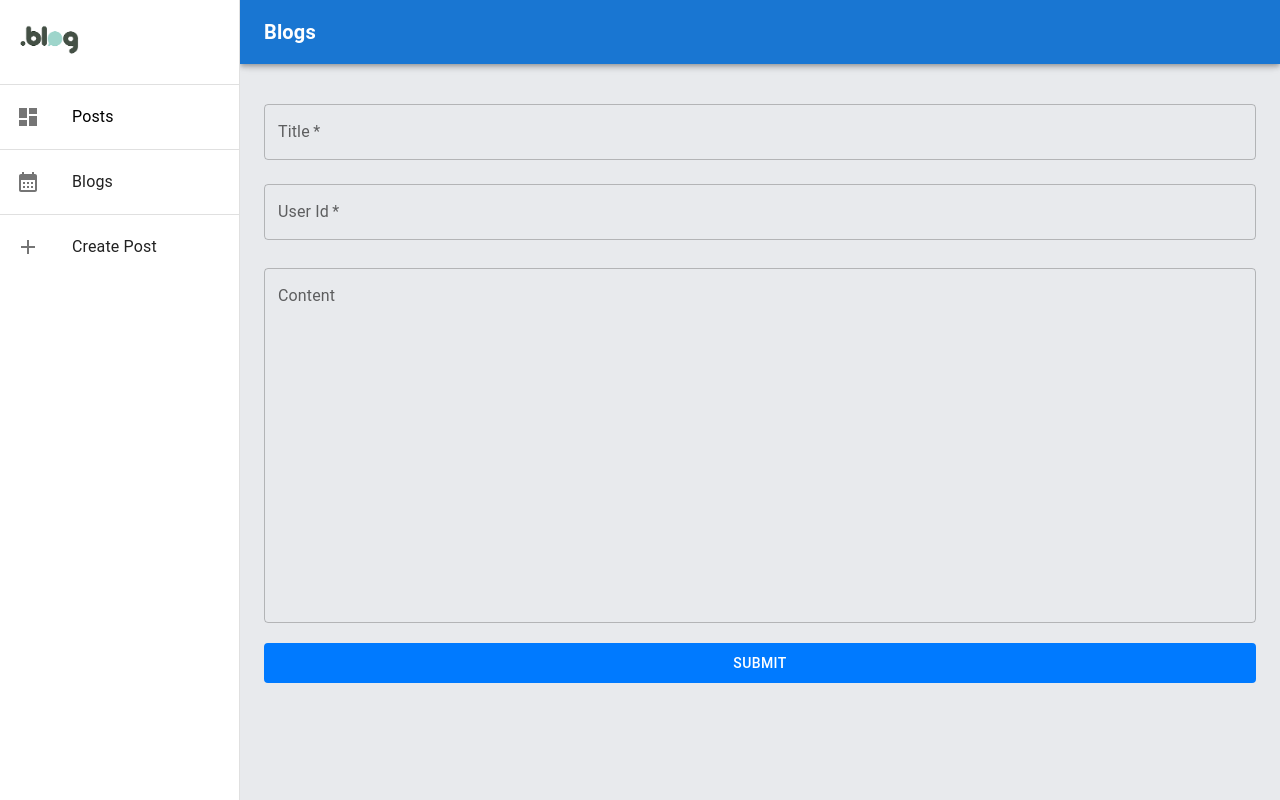
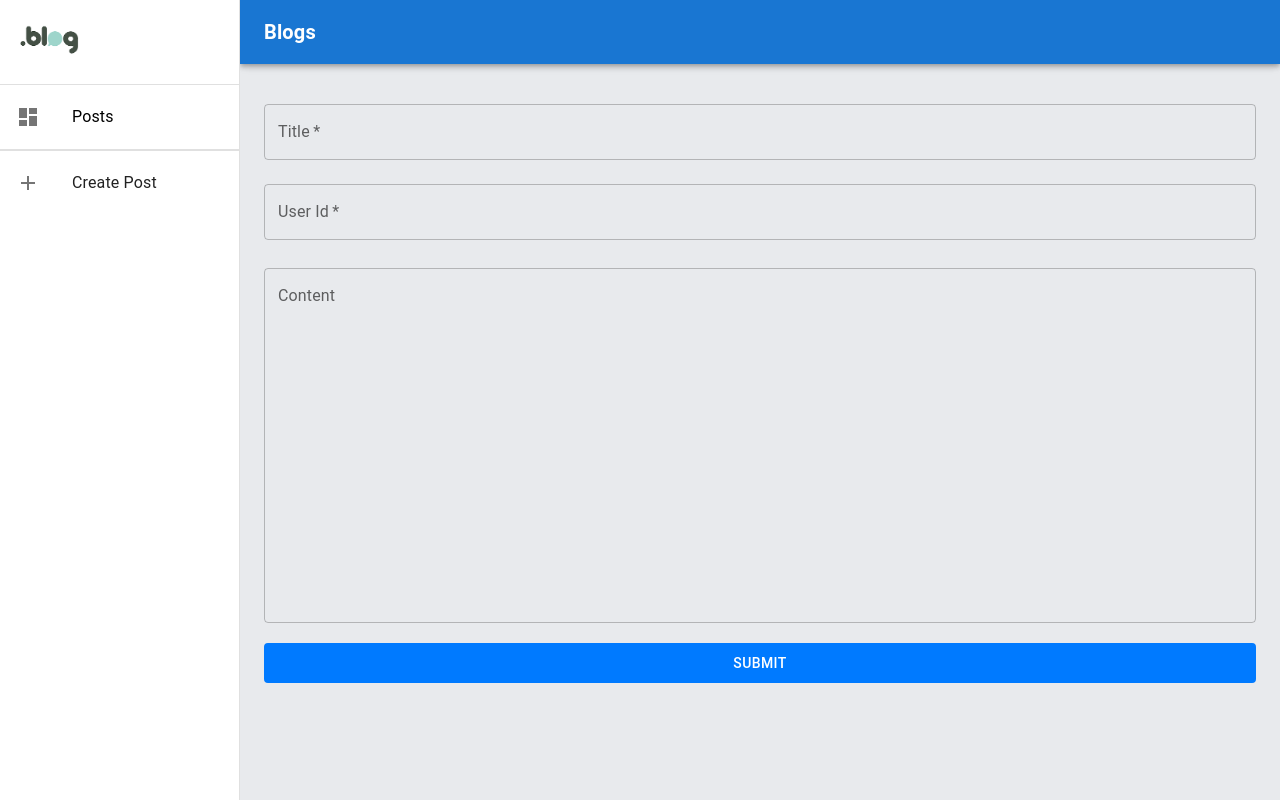
Before and after one commit to khushimehta24/Blogs, a React (Create React App) app: page /createpost in a window 1280 px wide. Built offline with nearby package versions, Linux system fonts and the light colour scheme.

Commit message:
removed blogs

```diff
--- a/src/App.js
+++ b/src/App.js
@@ -14,8 +14,6 @@ function App() {
           <Route exact path='/' element={<PostsPage />} />
           <Route exact path='/postdetails' element={<SinglePostPage />} />
           <Route exact path='/createpost' element={<CreatePostPage />} />
-          <Route exact path='/myblog' element={<BlogsPage />} />
-          <Route exact path='/myblogdetails' element={<SingleBlogPage />} />
 
         </Routes>
       </Router>
--- a/src/Components/Sidebar.js
+++ b/src/Components/Sidebar.js
@@ -69,21 +69,21 @@ function ResponsiveDrawer(props) {
                 </ListItem>
             </List>
             <Divider />
-            <List>
-                <ListItem button >
+            {/* <List>
+                <ListItem button onClick={() => navigate('/myblog')}>
                     <ListItemIcon>
                         <CalendarMonthIcon />
                     </ListItemIcon>
-                    <ListItemText primary="Blogs" onClick={() => navigate('/myblog')} />
+                    <ListItemText primary="Blogs"  />
                 </ListItem>
-            </List>
+            </List> */}
             <Divider />
             <List>
-                <ListItem button >
+                <ListItem button onClick={() => navigate('/createpost')} >
                     <ListItemIcon>
                         <AddIcon />
                     </ListItemIcon>
-                    <ListItemText primary="Create Post" onClick={() => navigate('/createpost')} />
+                    <ListItemText primary="Create Post" />
                 </ListItem>
             </List>
         </div>
```
